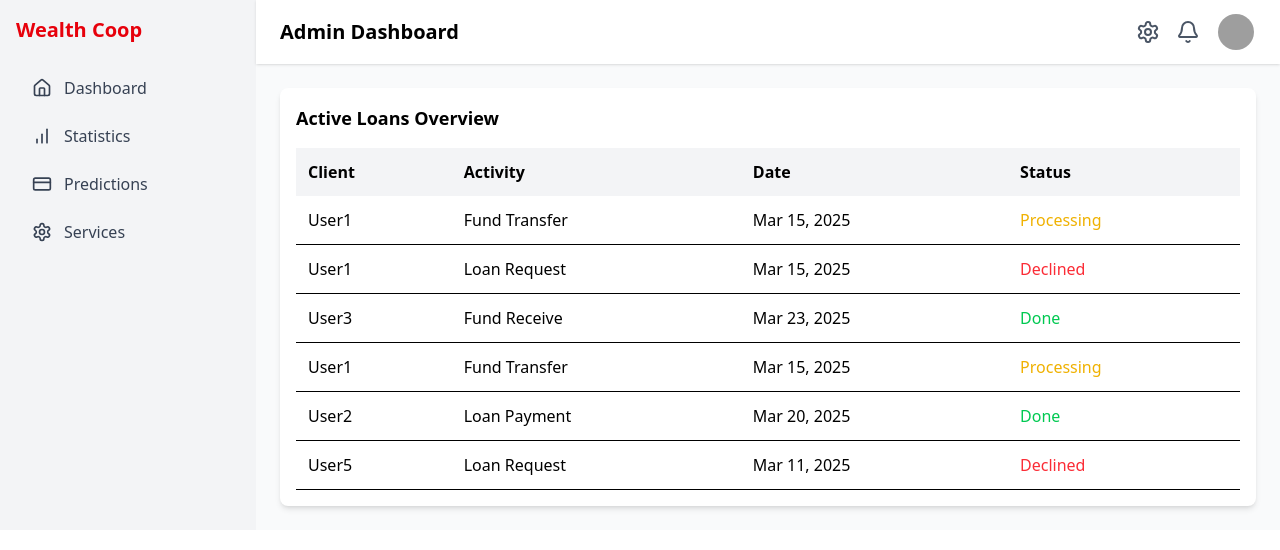
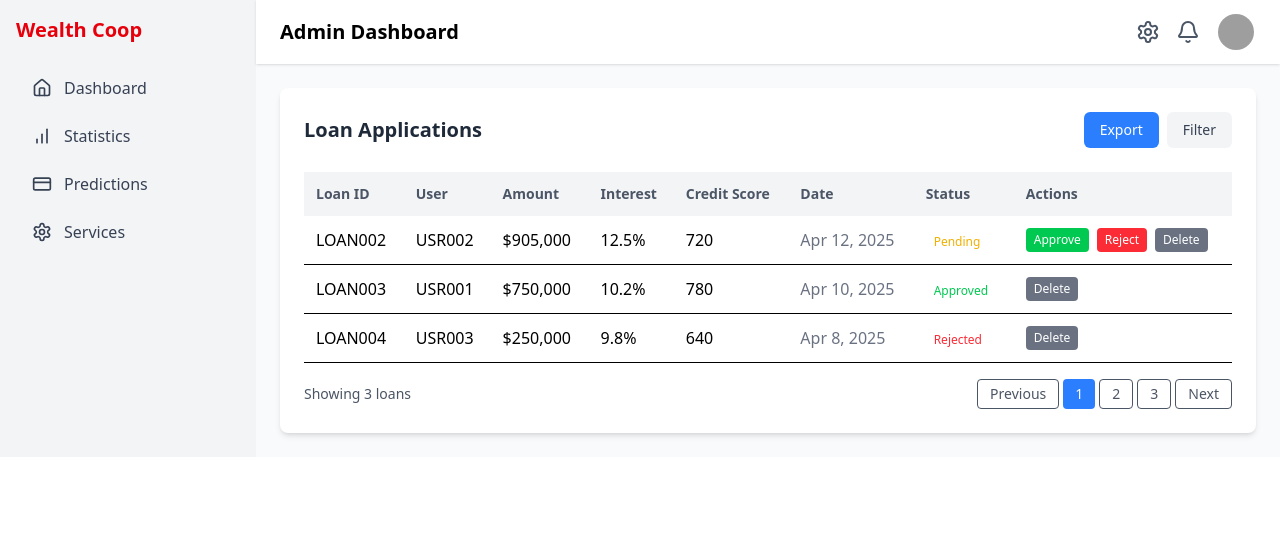
Before and after one commit to senithujkdy/wealth-coop-frontend, a React (Vite) app: page /admin in a window 1280 px wide. Shown: the top 550 px of the page. Built offline with nearby package versions, Linux system fonts and the light colour scheme; no server answers; sample sign-in values are in the browser's storage; grey boxes are pictures that could not be loaded.

Commit message:
feat(Dashboard): create loan applications table with sample data

```diff
--- a/src/components/ui/Table/Table.jsx
+++ /dev/null
@@ -1,40 +0,0 @@
-const Table = () => {
-    const data = [
-      { client: "User1", activity: "Fund Transfer", date: "Mar 15, 2025", status: "Processing" },
-      { client: "User1", activity: "Loan Request", date: "Mar 15, 2025", status: "Declined" },
-      { client: "User3", activity: "Fund Receive", date: "Mar 23, 2025", status: "Done" },
-      { client: "User1", activity: "Fund Transfer", date: "Mar 15, 2025", status: "Processing" },
-      { client: "User2", activity: "Loan Payment", date: "Mar 20, 2025", status: "Done" },
-      { client: "User5", activity: "Loan Request", date: "Mar 11, 2025", status: "Declined" },
-    ];
-
-    return (
-      <div className="bg-white p-4 rounded-lg shadow-md">
-        <h2 className="text-lg font-semibold mb-4">Active Loans Overview</h2>
-        <table className="w-full border-collapse">
-          <thead>
-            <tr className="bg-gray-100 text-left">
-              <th className="p-3">Client</th>
-              <th className="p-3">Activity</th>
-              <th className="p-3">Date</th>
-              <th className="p-3">Status</th>
-            </tr>
-          </thead>
-          <tbody>
-            {data.map((row, index) => (
-              <tr key={index} className="border-b">
-                <td className="p-3">{row.client}</td>
-                <td className="p-3">{row.activity}</td>
-                <td className="p-3">{row.date}</td>
-                <td className={`p-3 ${row.status === "Declined" ? "text-red-500" : row.status === "Done" ? "text-green-500" : "text-yellow-500"}`}>
-                  {row.status}
-                </td>
-              </tr>
-            ))}
-          </tbody>
-        </table>
-      </div>
-    );
-  };
-
-  export default Table;
--- a/src/pages/AdminDashboard/Dashboard.jsx
+++ b/src/pages/AdminDashboard/Dashboard.jsx
@@ -1,9 +1,164 @@
-import Table from '../../components/ui/Table/Table'
+// import Table from './Table'
+
+import { useState } from "react";
 
 function Dashboard() {
+    // Sample loan data based on the provided JSON
+    const [loans] = useState([
+      {
+        "_id": "67fab5d7357b5ff1e838227c",
+        "loan_id": "LOAN002",
+        "user_id": "USR002",
+        "account_id": "ACC001",
+        "loan_amount": 905000,
+        "interest_rate": 12.5,
+        "credit_score": 720,
+        "income": 100000,
+        "loan_limit": "CF",
+        "status": "pending",
+        "prediction_time": "2025-04-12T18:49:59.433Z",
+        "createdAt": "2025-04-12T18:49:59.433Z",
+        "updatedAt": "2025-04-12T18:52:50.605Z"
+      },
+      // Added some sample data for demonstration
+      {
+        "_id": "67fab5d7357b5ff1e838227d",
+        "loan_id": "LOAN003",
+        "user_id": "USR001",
+        "account_id": "ACC002",
+        "loan_amount": 750000,
+        "interest_rate": 10.2,
+        "credit_score": 780,
+        "income": 120000,
+        "loan_limit": "CF",
+        "status": "approved",
+        "prediction_time": "2025-04-10T14:22:31.433Z",
+        "createdAt": "2025-04-10T14:22:31.433Z",
+        "updatedAt": "2025-04-11T09:15:40.605Z"
+      },
+      {
+        "_id": "67fab5d7357b5ff1e838227e",
+        "loan_id": "LOAN004",
+        "user_id": "USR003",
+        "account_id": "ACC003",
+        "loan_amount": 250000,
+        "interest_rate": 9.8,
+        "credit_score": 640,
+        "income": 75000,
+        "loan_limit": "CF",
+        "status": "rejected",
+        "prediction_time": "2025-04-08T11:34:22.433Z",
+        "createdAt": "2025-04-08T11:34:22.433Z",
+        "updatedAt": "2025-04-08T11:36:18.605Z"
+      }
+    ]);
+
+    // Format date function
+    const formatDate = (dateString) => {
+      const date = new Date(dateString);
+      return date.toLocaleDateString('en-US', {
+        year: 'numeric',
+        month: 'short',
+        day: 'numeric'
+      });
+    };
+
+    // Format currency function
+    const formatCurrency = (amount) => {
+      return new Intl.NumberFormat('en-US', {
+        style: 'currency',
+        currency: 'USD',
+        minimumFractionDigits: 0,
+        maximumFractionDigits: 0
+      }).format(amount);
+    };
+
+    // Get status color class
+    const getStatusClass = (status) => {
+      switch(status.toLowerCase()) {
+        case 'approved':
+          return "text-green-500";
+        case 'rejected':
+          return "text-red-500";
+        case 'pending':
+          return "text-yellow-500";
+        default:
+          return "text-gray-500";
+      }
+    };
   return (
-    <Table/>
-  )
+    <div className="bg-white p-6 rounded-lg shadow-md">
+      <div className="flex justify-between items-center mb-6">
+        <h2 className="text-xl font-bold text-gray-800">Loan Applications</h2>
+        <div className="flex space-x-2">
+          <button className="bg-blue-500 text-white px-4 py-2 rounded-md text-sm">Export</button>
+          <button className="bg-gray-100 text-gray-700 px-4 py-2 rounded-md text-sm">Filter</button>
+        </div>
+      </div>
+
+      <div className="overflow-x-auto">
+        <table className="w-full border-collapse">
+          <thead>
+            <tr className="bg-gray-100 text-left">
+              <th className="p-3 font-semibold text-gray-600 text-sm">Loan ID</th>
+              <th className="p-3 font-semibold text-gray-600 text-sm">User</th>
+              <th className="p-3 font-semibold text-gray-600 text-sm">Amount</th>
+              <th className="p-3 font-semibold text-gray-600 text-sm">Interest</th>
+              <th className="p-3 font-semibold text-gray-600 text-sm">Credit Score</th>
+              <th className="p-3 font-semibold text-gray-600 text-sm">Date</th>
+              <th className="p-3 font-semibold text-gray-600 text-sm">Status</th>
+              <th className="p-3 font-semibold text-gray-600 text-sm">Actions</th>
+            </tr>
+          </thead>
+          <tbody>
+            {loans.map((loan) => (
+              <tr key={loan._id} className="border-b hover:bg-gray-50">
+                <td className="p-3">{loan.loan_id}</td>
+                <td className="p-3">{loan.user_id}</td>
+                <td className="p-3 font-medium">{formatCurrency(loan.loan_amount)}</td>
+                <td className="p-3">{loan.interest_rate}%</td>
+                <td className="p-3">{loan.credit_score}</td>
+                <td className="p-3 text-gray-500">{formatDate(loan.createdAt)}</td>
+                <td className="p-3">
+                  <span className={`px-2 py-1 rounded-full text-xs font-medium ${getStatusClass(loan.status)}`}>
+                    {loan.status.charAt(0).toUpperCase() + loan.status.slice(1)}
+                  </span>
+                </td>
+                <td className="p-3">
+                  <div className="flex space-x-2">
+                    {loan.status === "pending" && (
+                      <>
+                        <button className="bg-green-500 text-white px-2 py-1 rounded text-xs hover:bg-green-600">
+                          Approve
+                        </button>
+                        <button className="bg-red-500 text-white px-2 py-1 rounded text-xs hover:bg-red-600">
+                          Reject
+                        </button>
+                      </>
+                    )}
+                    <button className="bg-gray-500 text-white px-2 py-1 rounded text-xs hover:bg-gray-600">
+                      Delete
+                    </button>
+                  </div>
+                </td>
+              </tr>
+            ))}
+          </tbody>
+        </table>
+      </div>
+
+      <div className="mt-4 flex justify-between items-center text-sm text-gray-600">
+        <div>Showing {loans.length} loans</div>
+        <div className="flex space-x-1">
+          <button className="px-3 py-1 rounded border">Previous</button>
+          <button className="px-3 py-1 rounded bg-blue-500 text-white">1</button>
+          <button className="px-3 py-1 rounded border">2</button>
+          <button className="px-3 py-1 rounded border">3</button>
+          <button className="px-3 py-1 rounded border">Next</button>
+        </div>
+      </div>
+    </div>
+  );
 }
 
 export default Dashboard
```
